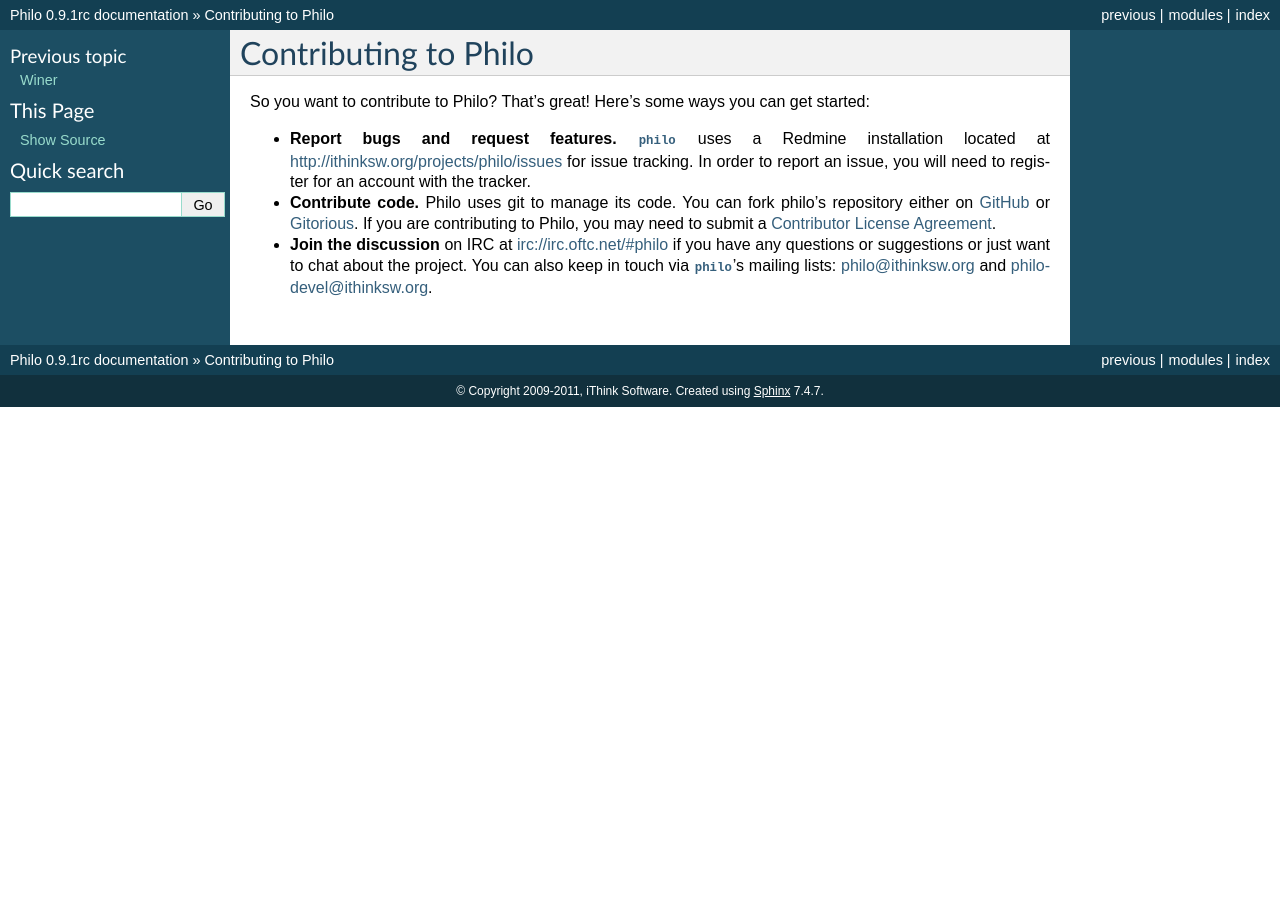
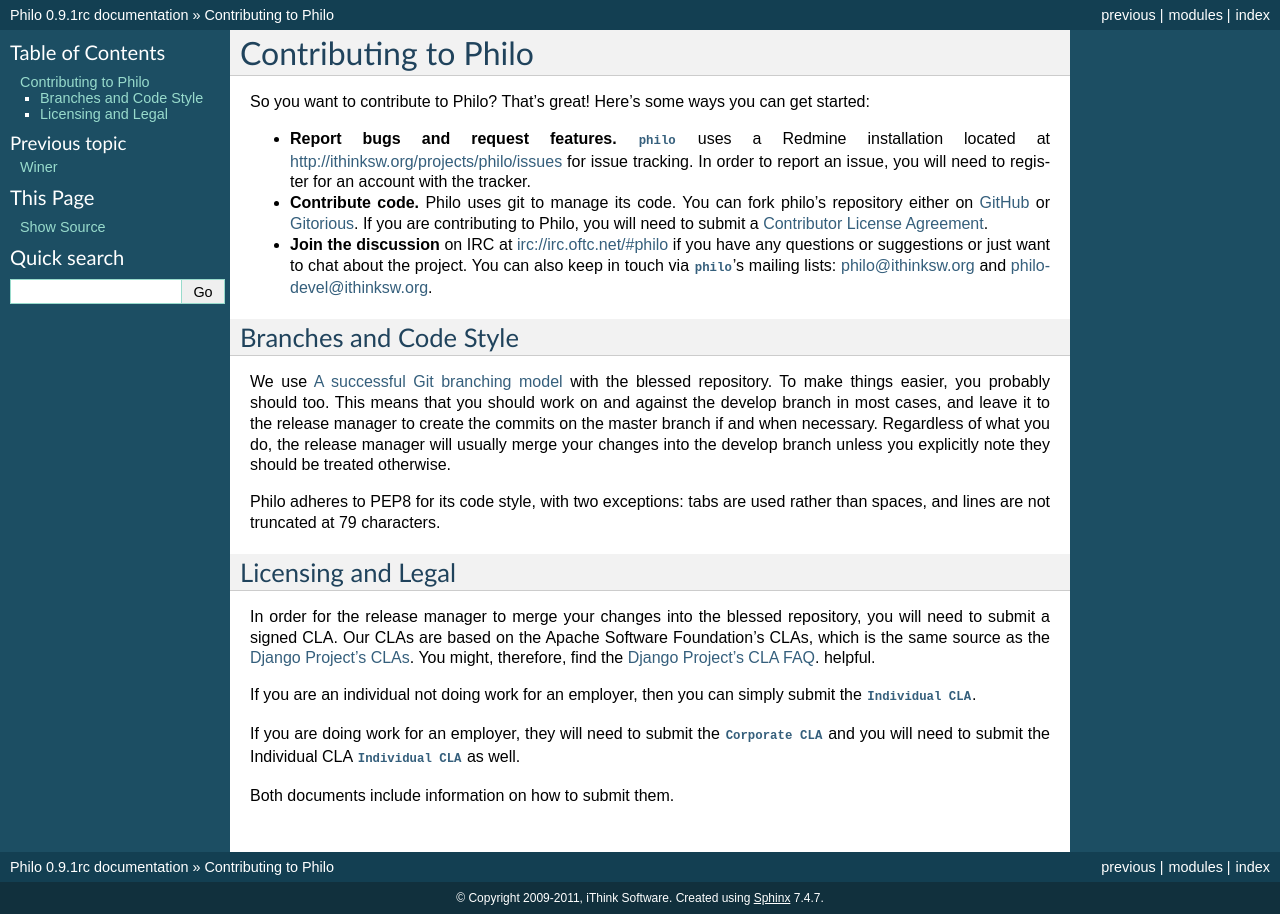
Before and after one commit to ithinksw/philo, a Sphinx documentation site: the page built from docs/contributing.rst, in a window 1280 px wide. Built offline with Sphinx 7.4.7, drawn with Linux system fonts in a browser that asks for light colours; some of the changed lines change nothing that is shown.

Commit message:
Merged the contribution information from the ithinksw.org philo wiki into the documentation.

```diff
--- /dev/null
+++ b/docs/cla/ithinksw-ccla.txt
@@ -0,0 +1,140 @@
+                           iThink Software
+     Corporate Contributor License Agreement ("Agreement") v1.0
+
+Thank you for your interest in iThink Software. In order to clarify
+the intellectual property license granted with Contributions from
+any person or entity, iThink Software must have a Contributor
+License Agreement ("CLA") on file that has been signed by each
+Contributor, indicating agreement to the license terms below. This
+license is for your protection as a Contributor as well as the
+protection of iThink Software and its users; it does not change
+your rights to use your own Contributions for any other purpose.
+
+This version of the Agreement allows an entity (the "Corporation")
+to submit Contributions to iThink Software, to authorize Contributions
+submitted by its designated employees to iThink Software, and to grant
+copyright and patent licenses thereto.
+
+If you have not already done so, please complete and sign, then scan
+and email a pdf file of this Agreement to contact@ithinksw.com.
+Alternatively, you may send an original signed Agreement to
+iThink Software, 261 West Lorain Street, Oberlin, OH 44074, U.S.A.
+Please read this document carefully before signing and
+keep a copy for your records.
+
+  Corporation name:    ______________________________________________
+
+  Corporation address: ______________________________________________
+
+                       ______________________________________________
+
+                       ______________________________________________
+
+  Point of Contact:    ______________________________________________
+
+         E-Mail:       ______________________________________________
+
+         Telephone:    ____________________ Fax: ____________________
+
+
+You accept and agree to the following terms and conditions for Your
+present and future Contributions submitted to iThink Software. Except
+for the license granted herein to iThink Software and recipients of
+software distributed by iThink Software, You reserve all right,
+title, and interest in and to Your Contributions.
+
+1. Definitions.
+
+   "You" (or "Your") shall mean the copyright owner or legal entity
+   authorized by the copyright owner that is making this Agreement
+   with iThink Software. For legal entities, the entity making a
+   Contribution and all other entities that control, are controlled
+   by, or are under common control with that entity are considered to
+   be a single Contributor. For the purposes of this definition,
+   "control" means (i) the power, direct or indirect, to cause the
+   direction or management of such entity, whether by contract or
+   otherwise, or (ii) ownership of fifty percent (50%) or more of the
+   outstanding shares, or (iii) beneficial ownership of such entity.
+
+   "Contribution" shall mean any original work of authorship,
+   including any modifications or additions to an existing work, that
+   is intentionally submitted by You to iThink Software for inclusion
+   in, or documentation of, any of the products owned or managed by
+   iThink Software (the "Work"). For the purposes of this definition,
+   "submitted" means any form of electronic, verbal, or written
+   communication sent to iThink Software or its representatives,
+   including but not limited to communication on electronic mailing
+   lists, source code control systems, and issue tracking systems that
+   are managed by, or on behalf of, iThink Software for the purpose of
+   discussing and improving the Work, but excluding communication that
+   is conspicuously marked or otherwise designated in writing by You
+   as "Not a Contribution."
+
+2. Grant of Copyright License. Subject to the terms and conditions of
+   this Agreement, You hereby grant to iThink Software and to
+   recipients of software distributed by iThink Software a perpetual,
+   worldwide, non-exclusive, no-charge, royalty-free, irrevocable
+   copyright license to reproduce, prepare derivative works of,
+   publicly display, publicly perform, sublicense, and distribute Your
+   Contributions and such derivative works.
+
+3. Grant of Patent License. Subject to the terms and conditions of
+   this Agreement, You hereby grant to iThink Software and to
+   recipients of software distributed by iThink Software a perpetual,
+   worldwide, non-exclusive, no-charge, royalty-free, irrevocable
+   (except as stated in this section) patent license to make, have
+   made, use, offer to sell, sell, import, and otherwise transfer the
+   Work, where such license applies only to those patent claims
+   licensable by You that are necessarily infringed by Your
+   Contribution(s) alone or by combination of Your Contribution(s)
+   with the Work to which such Contribution(s) were submitted. If any
+   entity institutes patent litigation against You or any other entity
+   (including a cross-claim or counterclaim in a lawsuit) alleging
+   that your Contribution, or the Work to which you have contributed,
+   constitutes direct or contributory patent infringement, then any
+   patent licenses granted to that entity under this Agreement for
+   that Contribution or Work shall terminate as of the date such
+   litigation is filed.
+
+4. You represent that You are legally entitled to grant the above
+   license. You represent further that each employee of the
+   Corporation designated on Schedule A below (or in a subsequent
+   written modification to that Schedule) is authorized to submit
+   Contributions on behalf of the Corporation.
+
+5. You represent that each of Your Contributions is Your original
+   creation (see section 7 for submissions on behalf of others).
+
+6. You are not expected to provide support for Your Contributions,
+   except to the extent You desire to provide support. You may provide
+   support for free, for a fee, or not at all. Unless required by
+   applicable law or agreed to in writing, You provide Your
+   Contributions on an "AS IS" BASIS, WITHOUT WARRANTIES OR CONDITIONS
+   OF ANY KIND, either express or implied, including, without
+   limitation, any warranties or conditions of TITLE, NON-
+   INFRINGEMENT, MERCHANTABILITY, or FITNESS FOR A PARTICULAR PURPOSE.
+
+7. Should You wish to submit work that is not Your original creation,
+   You may submit it to iThink Software separately from any
+   Contribution, identifying the complete details of its source and of
+   any license or other restriction (including, but not limited to,
+   related patents, trademarks, and license agreements) of which you
+   are personally aware, and conspicuously marking the work as
+   "Submitted on behalf of a third-party: [named here]".
+
+8. It is your responsibility to notify iThink Software when any change
+   is required to the list of designated employees authorized to submit
+   Contributions on behalf of the Corporation, or to the Corporation's
+   Point of Contact with iThink Software.
+
+
+Please sign: __________________________________ Date: _______________
+
+Title:       __________________________________
+
+Corporation: __________________________________
+
+
+Schedule A
+
+   [Initial list of designated employees.]
--- /dev/null
+++ b/docs/cla/ithinksw-icla.txt
@@ -0,0 +1,130 @@
+                           iThink Software
+    Individual Contributor License Agreement ("Agreement") v1.0.1
+
+Thank you for your interest in iThink Software. In order to clarify
+the intellectual property license granted with Contributions from
+any person or entity, iThink Software must have a Contributor
+License Agreement ("CLA") on file that has been signed by each
+Contributor, indicating agreement to the license terms below. This
+license is for your protection as a Contributor as well as the
+protection of iThink Software and its users; it does not change
+your rights to use your own Contributions for any other purpose.
+If you have not already done so, please complete and sign, then scan
+and email a pdf file of this Agreement to contact@ithinksw.com.
+Alternatively, you may send an original signed Agreement to
+iThink Software, 261 West Lorain Street, Oberlin, OH 44074, U.S.A.
+Please read this document carefully before signing and
+keep a copy for your records.
+
+  Full name: ______________________________________________________
+
+  Mailing Address: ________________________________________________
+
+  _________________________________________________________________
+
+  Country:   ______________________________________________________
+
+  Telephone: ______________________________________________________
+
+  Facsimile: ______________________________________________________
+
+  E-Mail:    ______________________________________________________
+
+You accept and agree to the following terms and conditions for Your
+present and future Contributions submitted to iThink Software. Except
+for the license granted herein to iThink Software and recipients of
+software distributed by iThink Software, You reserve all right,
+title, and interest in and to Your Contributions.
+
+1. Definitions.
+
+   "You" (or "Your") shall mean the copyright owner or legal entity
+   authorized by the copyright owner that is making this Agreement
+   with iThink Software. For legal entities, the entity making a
+   Contribution and all other entities that control, are controlled
+   by, or are under common control with that entity are considered to
+   be a single Contributor. For the purposes of this definition,
+   "control" means (i) the power, direct or indirect, to cause the
+   direction or management of such entity, whether by contract or
+   otherwise, or (ii) ownership of fifty percent (50%) or more of the
+   outstanding shares, or (iii) beneficial ownership of such entity.
+
+   "Contribution" shall mean any original work of authorship,
+   including any modifications or additions to an existing work, that
+   is intentionally submitted by You to iThink Software for inclusion
+   in, or documentation of, any of the products owned or managed by
+   iThink Software (the "Work"). For the purposes of this definition,
+   "submitted" means any form of electronic, verbal, or written
+   communication sent to iThink Software or its representatives,
+   including but not limited to communication on electronic mailing
+   lists, source code control systems, and issue tracking systems that
+   are managed by, or on behalf of, iThink Software for the purpose of
+   discussing and improving the Work, but excluding communication that
+   is conspicuously marked or otherwise designated in writing by You
+   as "Not a Contribution."
+
+2. Grant of Copyright License. Subject to the terms and conditions of
+   this Agreement, You hereby grant to iThink Software and to
+   recipients of software distributed by iThink Software a perpetual,
+   worldwide, non-exclusive, no-charge, royalty-free, irrevocable
+   copyright license to reproduce, prepare derivative works of,
+   publicly display, publicly perform, sublicense, and distribute Your
+   Contributions and such derivative works.
+
+3. Grant of Patent License. Subject to the terms and conditions of
+   this Agreement, You hereby grant to iThink Software and to
+   recipients of software distributed by iThink Software a perpetual,
+   worldwide, non-exclusive, no-charge, royalty-free, irrevocable
+   (except as stated in this section) patent license to make, have
+   made, use, offer to sell, sell, import, and otherwise transfer the
+   Work, where such license applies only to those patent claims
+   licensable by You that are necessarily infringed by Your
+   Contribution(s) alone or by combination of Your Contribution(s)
+   with the Work to which such Contribution(s) were submitted. If any
+   entity institutes patent litigation against You or any other entity
+   (including a cross-claim or counterclaim in a lawsuit) alleging
+   that your Contribution, or the Work to which you have contributed,
+   constitutes direct or contributory patent infringement, then any
+   patent licenses granted to that entity under this Agreement for
+   that Contribution or Work shall terminate as of the date such
+   litigation is filed.
+
+4. You represent that you are legally entitled to grant the above
+   license. If your employer(s) has rights to intellectual property
+   that you create that includes your Contributions, you represent
+   that you have received permission to make Contributions on behalf
+   of that employer, that your employer has waived such rights for
+   your Contributions to iThink Software, or that your employer has
+   executed a separate Corporate CLA with iThink Software.
+
+5. You represent that each of Your Contributions is Your original
+   creation (see section 7 for submissions on behalf of others).  You
+   represent that Your Contribution submissions include complete
+   details of any third-party license or other restriction (including,
+   but not limited to, related patents and trademarks) of which you
+   are personally aware and which are associated with any part of Your
+   Contributions.
+
+6. You are not expected to provide support for Your Contributions,
+   except to the extent You desire to provide support. You may provide
+   support for free, for a fee, or not at all. Unless required by
+   applicable law or agreed to in writing, You provide Your
+   Contributions on an "AS IS" BASIS, WITHOUT WARRANTIES OR CONDITIONS
+   OF ANY KIND, either express or implied, including, without
+   limitation, any warranties or conditions of TITLE, NON-
+   INFRINGEMENT, MERCHANTABILITY, or FITNESS FOR A PARTICULAR PURPOSE.
+
+7. Should You wish to submit work that is not Your original creation,
+   You may submit it to iThink Software separately from any
+   Contribution, identifying the complete details of its source and of
+   any license or other restriction (including, but not limited to,
+   related patents, trademarks, and license agreements) of which you
+   are personally aware, and conspicuously marking the work as
+   "Submitted on behalf of a third-party: [named here]".
+
+8. You agree to notify iThink Software of any facts or circumstances of
+   which you become aware that would make these representations
+   inaccurate in any respect.
+
+
+Please sign: __________________________________ Date: ________________
--- a/docs/contributing.rst
+++ b/docs/contributing.rst
@@ -4,5 +4,30 @@
 So you want to contribute to Philo? That's great! Here's some ways you can get started:
 
 * **Report bugs and request features.** :mod:`philo` uses a Redmine installation located at `http://ithinksw.org/projects/philo/issues <http://ithinksw.org/projects/philo/issues>`_ for issue tracking. In order to report an issue, you will need to register for an account with the tracker.
-* **Contribute code.** Philo uses git to manage its code. You can fork philo's repository either on `GitHub <http://github.com/ithinksw/philo>`_ or `Gitorious <http://gitorious.org/ithinksw/philo>`_. If you are contributing to Philo, you may need to submit a `Contributor License Agreement <http://en.wikipedia.org/wiki/Contributor_License_Agreement>`_.
+* **Contribute code.** Philo uses git to manage its code. You can fork philo's repository either on `GitHub <http://github.com/ithinksw/philo>`_ or `Gitorious <http://gitorious.org/ithinksw/philo>`_. If you are contributing to Philo, you will need to submit a :ref:`Contributor License Agreement <cla>`.
 * **Join the discussion** on IRC at `irc://irc.oftc.net/#philo <irc://irc.oftc.net/#philo>`_ if you have any questions or suggestions or just want to chat about the project. You can also keep in touch via :mod:`philo`'s mailing lists: `philo@ithinksw.org <mailto:philo@ithinksw.org>`_ and `philo-devel@ithinksw.org <mailto:philo-devel@ithinksw.org>`_.
+
+
+Branches and Code Style
++++++++++++++++++++++++
+We use `A successful Git branching model`__ with the blessed repository. To make things easier, you probably should too. This means that you should work on and against the develop branch in most cases, and leave it to the release manager to create the commits on the master branch if and when necessary. Regardless of what you do, the release manager will usually merge your changes into the develop branch unless you explicitly note they should be treated otherwise.
+
+__ http://nvie.com/posts/a-successful-git-branching-model/
+
+Philo adheres to PEP8 for its code style, with two exceptions: tabs are used rather than spaces, and lines are not truncated at 79 characters.
+
+.. _cla:
+
+Licensing and Legal
++++++++++++++++++++
+
+In order for the release manager to merge your changes into the blessed repository, you will need to submit a signed CLA. Our CLAs are based on the Apache Software Foundation's CLAs, which is the same source as the `Django Project's CLAs`_. You might, therefore, find the `Django Project's CLA FAQ`_. helpful.
+
+.. _`Django Project's CLAs`: https://www.djangoproject.com/foundation/cla/
+.. _`Django Project's CLA FAQ`: https://www.djangoproject.com/foundation/cla/faq/
+
+If you are an individual not doing work for an employer, then you can simply submit the :download:`Individual CLA <cla/ithinksw-icla.txt>`.
+
+If you are doing work for an employer, they will need to submit the :download:`Corporate CLA <cla/ithinksw-ccla.txt>` and you will need to submit the Individual CLA :download:`Individual CLA <cla/ithinksw-icla.txt>` as well.
+
+Both documents include information on how to submit them.
```
